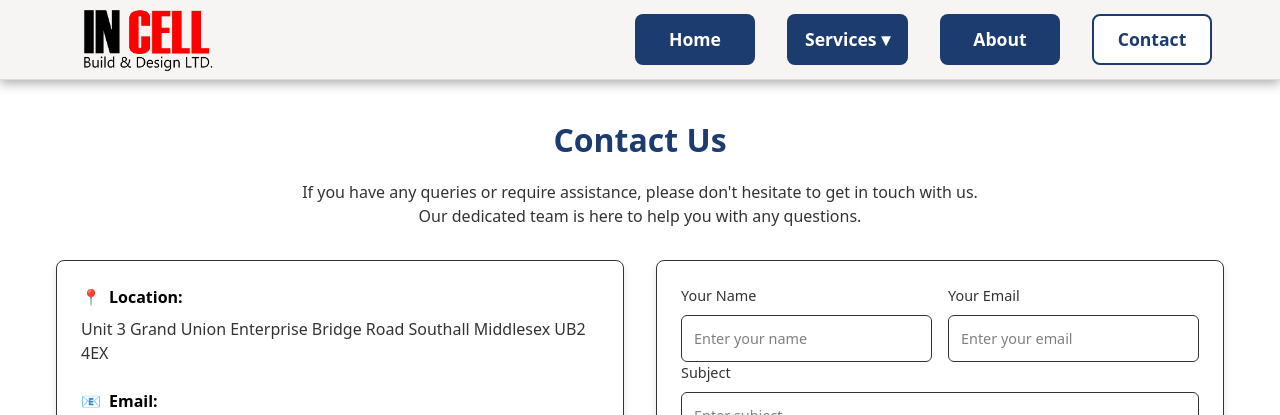
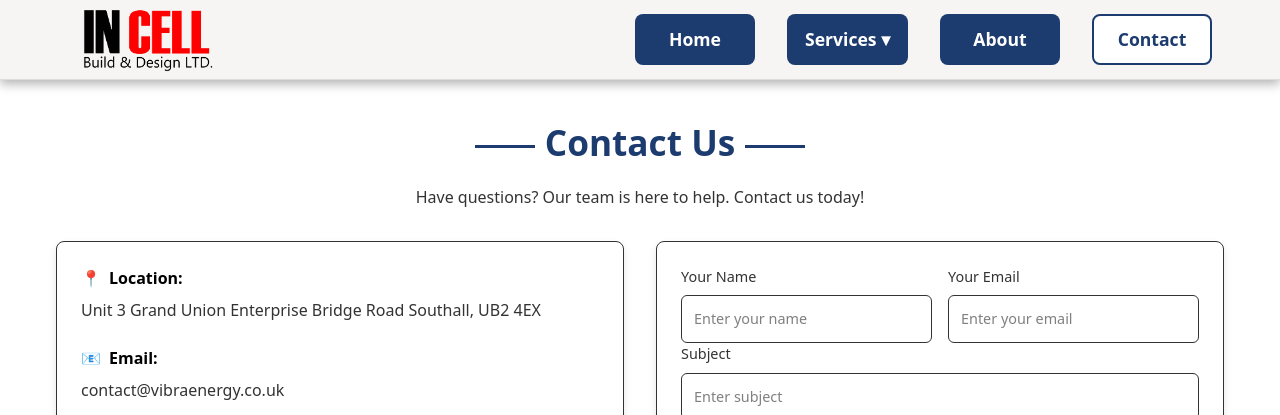
Before and after one commit to RitikRK96/Incell-World-Design, a React (Vite) app: page /contact in a window 1280 px wide. Shown: the top 415 px of the page. Built offline with nearby package versions, Linux system fonts and the light colour scheme.

Commit message:
Contact Us form created Successfully

```diff
--- a/package.json
+++ b/package.json
@@ -14,11 +14,13 @@
     "aos": "^2.3.4",
     "framer-motion": "^12.4.9",
     "lucide-react": "^0.477.0",
+    "nodemon": "^3.1.9",
     "react": "^19.0.0",
     "react-dom": "^19.0.0",
     "react-icons": "^5.5.0",
     "react-router-dom": "^7.2.0",
     "react-slick": "^0.30.3",
+    "react-toastify": "^11.0.5",
     "slick-carousel": "^1.8.1",
     "swiper": "^11.2.6",
     "tailwindcss": "^4.0.9"
--- a/src/Components/ContactUS/Contactus.css
+++ b/src/Components/ContactUS/Contactus.css
@@ -12,12 +12,34 @@
 
 /* Title and Description */
 .contact-title {
-  font-size: 2rem;
+  font-size: 2.2rem;
   font-weight: bold;
   text-align: center;
   color: var(--primary-color);
   margin-bottom: 1rem;
+  position: relative;
 }
+
+.contact-title::before,
+.contact-title::after {
+  content: "";
+  display: inline-block;
+  height: 3px;
+  width: 60px;
+  background-color: var(--primary-color);
+  vertical-align: middle;
+}
+
+/* Add spacing between text and pseudo-elements */
+.contact-title::before {
+  margin-right: 10px; /* Space to the left */
+}
+
+.contact-title::after {
+  margin-left: 10px; /* Space to the right */
+}
+
+
 
 .contact-description {
   text-align: center;
--- a/src/Components/ContactUS/Contactus.jsx
+++ b/src/Components/ContactUS/Contactus.jsx
@@ -1,6 +1,7 @@
-// src/components/Contactus.js
 import React, { useState } from "react";
-import "./Contactus.css"; // Importing the external CSS
+import { ToastContainer, toast } from "react-toastify";
+import "react-toastify/dist/ReactToastify.css";
+import "./Contactus.css";
 
 const Contactus = () => {
   const [formData, setFormData] = useState({
@@ -9,51 +10,53 @@ const Contactus = () => {
     subject: "",
     message: "",
   });
+  const [isSubmitting, setIsSubmitting] = useState(false);
 
-  // Google Apps Script Web App URL
-  const scriptURL =
-    "https://script.google.com/macros/s/AKfycbyKjilANo9j2Hgemdt0PXzDuR0m0I8NFxH3n1qDuLpzFjGT69rsgyao0pW8OLkW2iAB/exec";
+  const scriptURL = "https://script.google.com/macros/s/AKfycbx9GQlmjcXhZjNSTGfSB54rpBFo4jR34gt3JwKHE_ewjNsbAtZl3-179Cz8QQFNum2DGA/exec";
 
-  // Handle input change
   const handleChange = (e) => {
     setFormData({ ...formData, [e.target.name]: e.target.value });
   };
 
-  // Handle form submission
   const handleSubmit = (e) => {
     e.preventDefault();
+    setIsSubmitting(true);
 
-    // Prepare form data for submission
-    const formDataToSend = new FormData();
+    // Create URLSearchParams instead of JSON
+    const formDataToSend = new URLSearchParams();
     formDataToSend.append("name", formData.name);
     formDataToSend.append("email", formData.email);
     formDataToSend.append("subject", formData.subject);
     formDataToSend.append("message", formData.message);
 
-    // Send form data to Google Sheets
     fetch(scriptURL, {
       method: "POST",
       body: formDataToSend,
+      mode: "no-cors",
     })
-      .then((response) => {
-        if (response.ok) {
-          alert("Message sent successfully! ✅");
-          console.log("Form Submitted:", formData);
+      .then(() => {
+        // Show toast notification
+        toast.success("✅ Form Submitted successfully! 👩‍💻 Our team will reach to you shortly 😊", {
+          position: "bottom-left",
+          autoClose: 3000,
+        });
 
-          // Reset form after submission
         setFormData({
           name: "",
           email: "",
           subject: "",
           message: "",
         });
-        } else {
-          alert("Failed to send message. ❌ Please try again.");
-        }
       })
       .catch((error) => {
         console.error("Error!", error.message);
-        alert("Error while sending message. ❌");
+        toast.error("❌ Error while sending message...", {
+          position: "bottom-left",
+          autoClose: 3000,
+        });
+      })
+      .finally(() => {
+        setIsSubmitting(false);
       });
   };
 
@@ -62,22 +65,16 @@ const Contactus = () => {
       <div className="container">
         <h2 className="contact-title">Contact Us</h2>
         <p className="contact-description">
-          If you have any queries or require assistance, please don't hesitate
-          to get in touch with us. Our dedicated team is here to help you with
-          any questions.
+          Have questions? Our team is here to help. Contact us today!
         </p>
 
         <div className="contact-grid">
-          {/* Left Section: Contact Info */}
           <div className="contact-info">
             <div className="info-item">
               <h3>
                 <span className="icon">📍</span> Location:
               </h3>
-              <p>
-                Unit 3 Grand Union Enterprise Bridge Road Southall Middlesex UB2
-                4EX
-              </p>
+              <p>Unit 3 Grand Union Enterprise Bridge Road Southall, UB2 4EX</p>
             </div>
 
             <div className="info-item">
@@ -93,19 +90,21 @@ const Contactus = () => {
               </h3>
               <p>0208 843 5173</p>
             </div>
-
-            {/* Google Map */}
             <div className="map-container">
               <iframe
                 title="Google Map"
                 className="google-map"
-                src="https://www.google.com/maps/embed/v1/place?q=place_id:ChIJ7cmU-JpLdkgRXrt14_O3ygE&key=YOUR_GOOGLE_MAPS_API_KEY"
-                allowFullScreen
+                src="https://www.google.com/maps/embed?pb=!1m18!1m12!1m3!1d2483.5465553501695!2d-0.3763146118631323!3d51.503188099132686!2m3!1f0!2f0!3f0!3m2!1i1024!2i768!4f13.1!3m3!1m2!1s0x48760d4dfaae013d%3A0xabcdd90e7bc11bfb!2sIncell%20World%20Uk%20Ltd!5e0!3m2!1sen!2sin!4v1743242707380!5m2!1sen!2sin"
+                width="600"
+                height="450"
+                style={{ border: 0 }}
+                allowFullScreen=""
+                loading="lazy"
+                referrerPolicy="no-referrer-when-downgrade"
               />
             </div>
           </div>
 
-          {/* Right Section: Contact Form */}
           <div className="contact-form-container">
             <form onSubmit={handleSubmit} className="contact-form">
               <div className="form-grid">
@@ -162,13 +161,16 @@ const Contactus = () => {
                 />
               </div>
 
-              <button type="submit" className="submit-btn">
-                Send Message
+              <button type="submit" className="submit-btn" disabled={isSubmitting}>
+                {isSubmitting ? "Sending..." : "Send Message"}
               </button>
             </form>
           </div>
         </div>
       </div>
+
+      {/* Toast Container */}
+      <ToastContainer />
     </section>
   );
 };
--- /dev/null
+++ b/test-contactUS.js
@@ -0,0 +1,14 @@
+fetch("https://script.google.com/macros/s/AKfycbx9GQlmjcXhZjNSTGfSB54rpBFo4jR34gt3JwKHE_ewjNsbAtZl3-179Cz8QQFNum2DGA/exec", {
+    method: "POST",
+    headers: {
+      "Content-Type": "application/json",
+    },
+    body: JSON.stringify({
+      name: "John Doe",
+      email: "john.doe@example.com",
+      subject: "Test Subject",
+      message: "This is a test message.",
+    }),
+  })
+    .then((res) => res.json())
+    .then((data) => console.log(data));
```
Also changed, not shown: 1 other file (tests, documents, lock files or other folders). Lines whose indentation alone changed are shown as unchanged.
